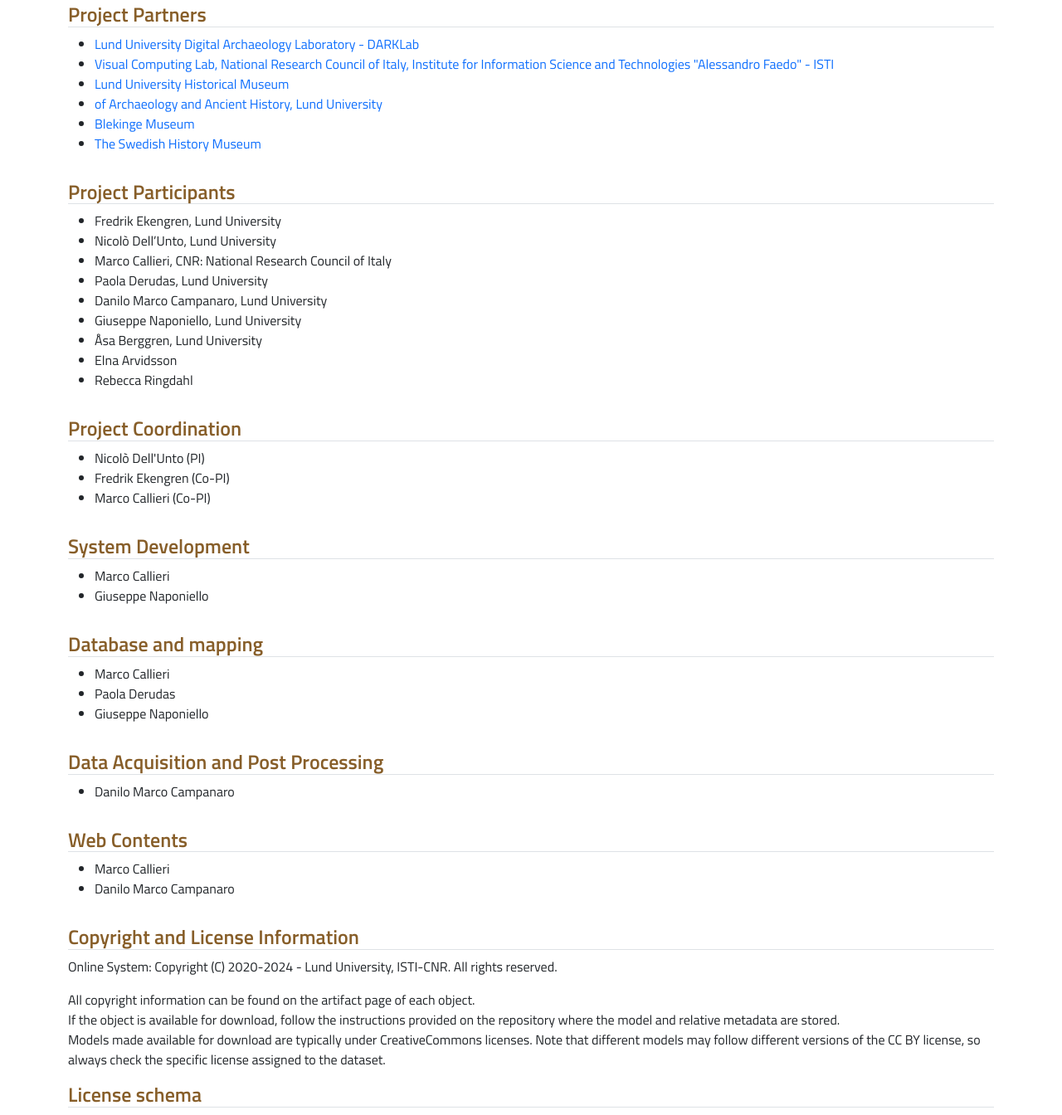
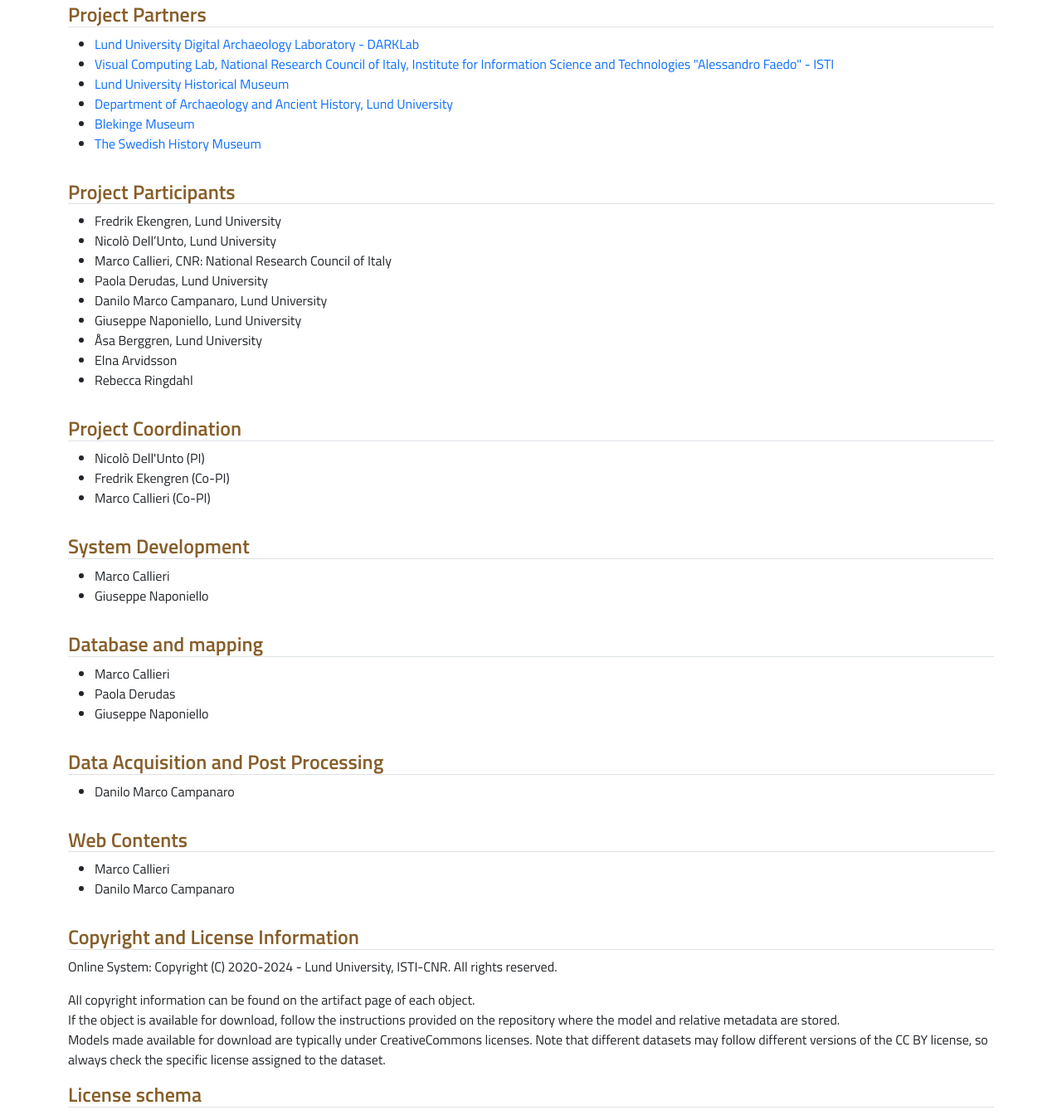
Before and after one commit to LundDarkLab/adc, a PHP site: page /credits.php in a window 1280 px wide. Shown: the part 596-1940 px from the top of the page at 83% size. Run offline with PHP 8.4, Linux system fonts and the light colour scheme; some libraries are stand-ins or nearby versions.

Commit message:
credits updated

```diff
--- a/credits.php
+++ b/credits.php
@@ -33,7 +33,7 @@
             <li><a href="https://www.darklab.lu.se/" target="_blank" title="web site">Lund University Digital Archaeology Laboratory - DARKLab</a></li>
             <li><a href="http://vcg.isti.cnr.it/" target="_blank" title="web site">Visual Computing Lab, National Research Council of Italy, Institute for Information Science and Technologies "Alessandro Faedo" - ISTI</a></li>
             <li><a href="https://www.historiskamuseet.lu.se/english" target="_blank" title="web site">Lund University Historical Museum</a></li>
-            <li><a href="https://www.ark.lu.se/" target="_blank" title="web site">of Archaeology and Ancient History, Lund University</a></li>
+            <li><a href="https://www.ark.lu.se/" target="_blank" title="web site">Department of Archaeology and Ancient History, Lund University</a></li>
             <li><a href="https://blekingemuseum.se" target="_blank" title="web site">Blekinge Museum</a></li>
             <li><a href="https://historiska.se/home/" target="_blank" title="web site">The Swedish History Museum</a></li>
           </ul>
@@ -107,7 +107,7 @@
           <p>Online System: Copyright (C) 2020-<?php echo date("Y"); ?> - Lund University, ISTI-CNR. All rights reserved.</p>
           <!-- <p>The source code of the Dynamic Collections platform (legacy) is available for download and free use from January 2024. You can access it using this link:</p>
           <a href="https://github.com/LundDarkLab/adc"><span class="mdi mdi-github"></span> https://github.com/LundDarkLab/adc</a> -->
-          <p>All copyright information can be found on the artifact page of each object.<br>If the object is available for download, follow the instructions provided on the repository where the model and relative metadata are stored.<br>Models made available for download are typically under CreativeCommons licenses. Note that different models may follow different versions of the CC BY license, so always check the specific license assigned to the dataset.</p>
+          <p>All copyright information can be found on the artifact page of each object.<br>If the object is available for download, follow the instructions provided on the repository where the model and relative metadata are stored.<br>Models made available for download are typically under CreativeCommons licenses. Note that different datasets may follow different versions of the CC BY license, so always check the specific license assigned to the dataset.</p>
           <h4 class='txt-adc-dark fw-bold border-bottom'>License schema</h4>
           <table class="table text-center">
             <thead>
```
